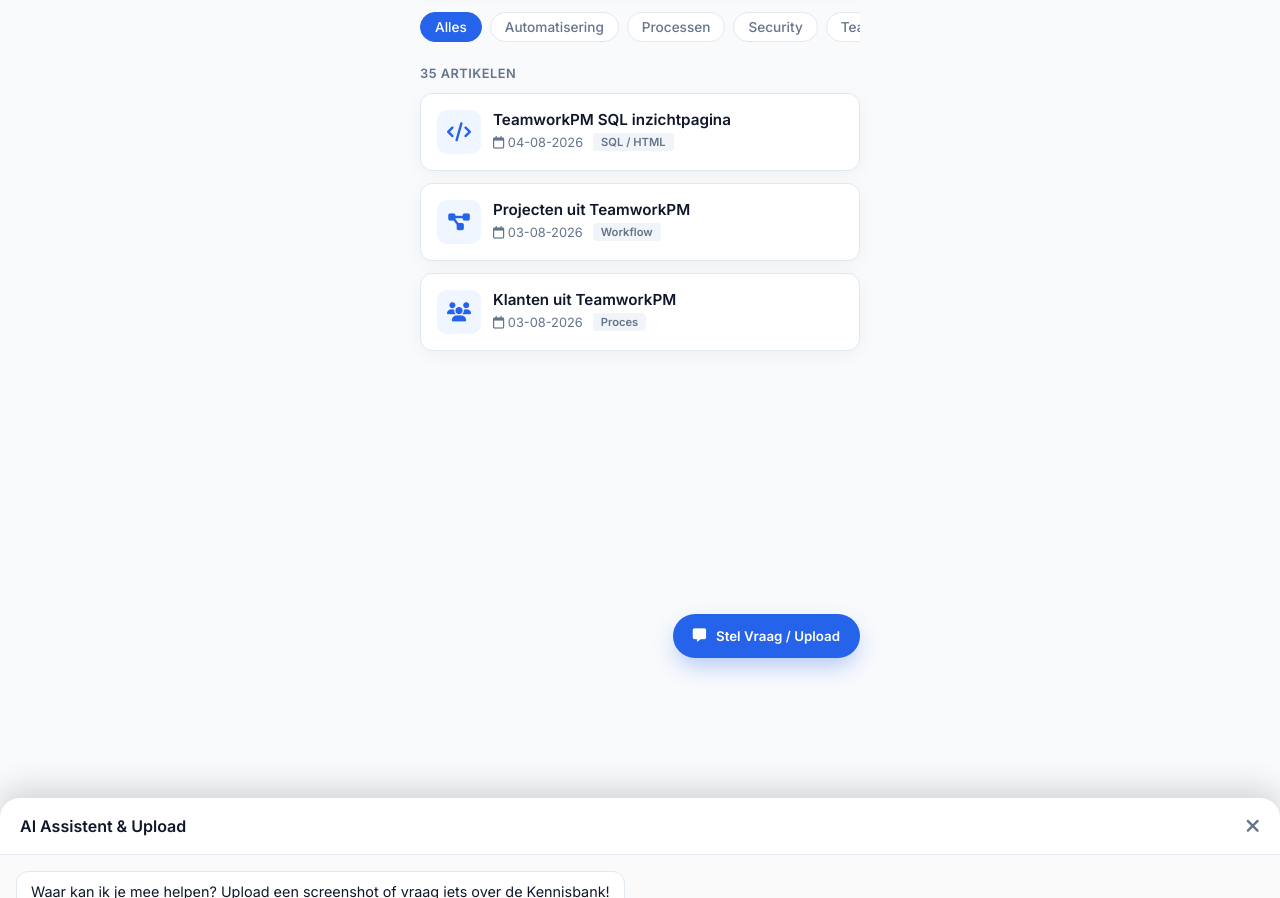
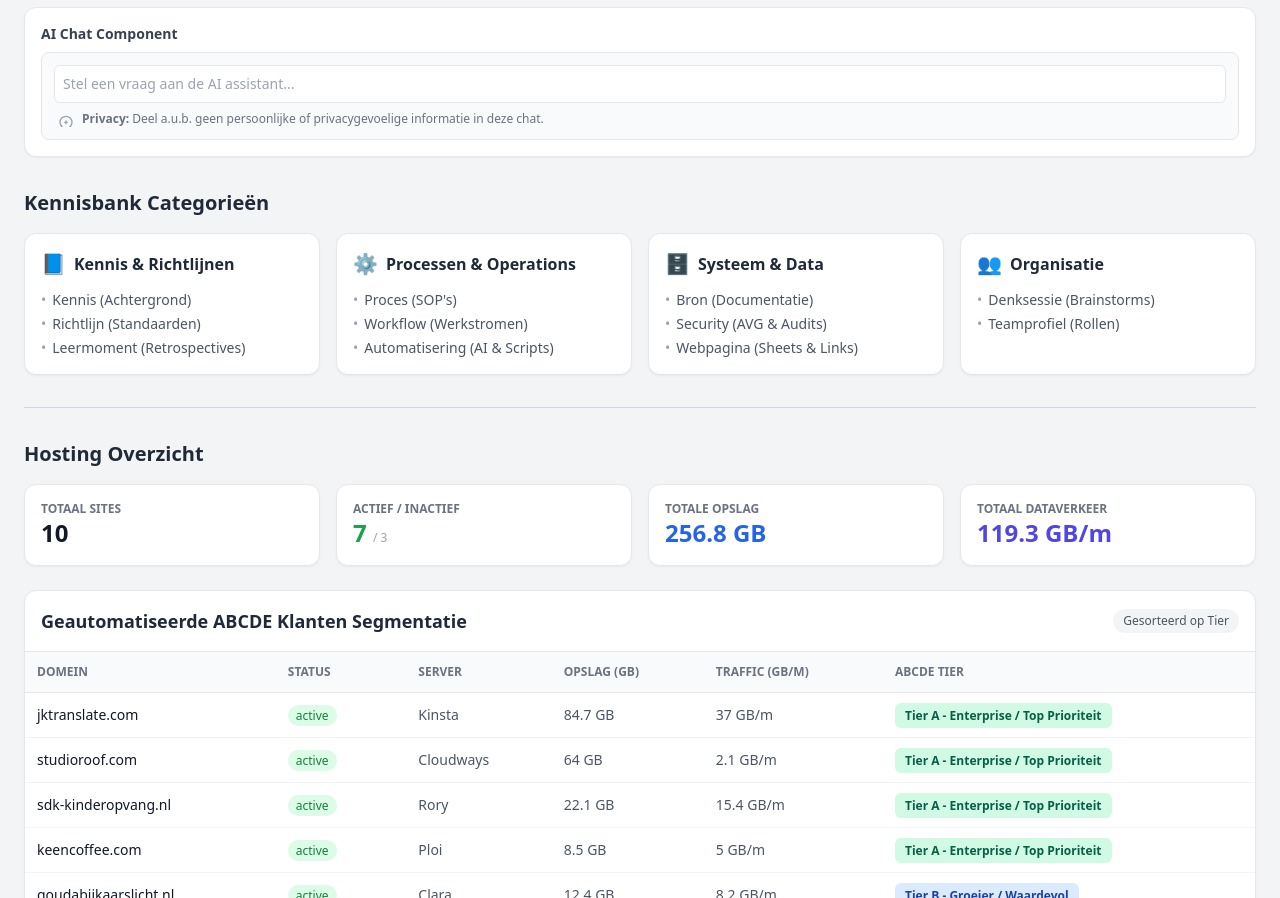
Before and after one commit to timmit147/Kennisbank, a plain HTML site: page index.html in a window 1280 px wide. Shown: the part 122-1020 px from the top of the page. Before the commit the page ends 800 px from the top, so only its background shows below. Drawn offline with nearby package versions, Linux system fonts and the light colour scheme.

Commit message:
Refactor index.html for dashboard and chat features

```diff
--- a/index.html
+++ b/index.html
@@ -3,332 +3,221 @@
 <head>
   <meta charset="UTF-8">
   <meta name="viewport" content="width=device-width, initial-scale=1.0">
-  <title>Kennisbank & Chat</title>
-  <link href="https://fonts.googleapis.com/css2?family=Inter:wght@400;500;600;700&display=swap" rel="stylesheet">
-  <link rel="stylesheet" href="https://cdnjs.cloudflare.com/ajax/libs/font-awesome/6.4.0/css/all.min.css">
+  <title>Hosting & Kennisbank Dashboard</title>
+  <!-- Tailwind CSS via CDN voor snelle styling -->
+  <script src="https://cdn.tailwindcss.com"></script>
+</head>
+<body class="bg-gray-100 font-sans text-gray-800 p-6">
 
-  <style>
-    :root {
-      --bg-app: #f8fafc;
-      --card-bg: #ffffff;
-      --primary: #2563eb;       /* Modern helder blauw */
-      --primary-light: #eff6ff;
-      --text-main: #0f172a;
-      --text-muted: #64748b;
-      --border: #e2e8f0;
-      --radius: 12px;
-      --shadow: 0 4px 20px -2px rgba(0,0,0,0.05);
-    }
+  <div class="max-w-7xl mx-auto space-y-8">
 
-    * { box-sizing: border-box; margin: 0; padding: 0; font-family: 'Inter', sans-serif; }
-    body { background-color: var(--bg-app); color: var(--text-main); }
-
-    /* Mobiele Container */
-    .app-container {
-      max-width: 480px; /* Perfect voor mobiel & responsive op desktop */
-      margin: 0 auto;
-      min-height: 100vh;
-      background: var(--bg-app);
-      position: relative;
-      padding-bottom: 80px;
-    }
-
-    /* Header */
-    .header {
-      background: var(--card-bg);
-      padding: 16px 20px;
-      display: flex;
-      justify-content: space-between;
-      align-items: center;
-      border-bottom: 1px solid var(--border);
-      position: sticky;
-      top: 0;
-      z-index: 10;
-    }
-
-    .header h1 { font-size: 1.25rem; font-weight: 700; color: var(--text-main); }
-    .user-pill { font-size: 0.85rem; background: var(--primary-light); color: var(--primary); padding: 6px 12px; border-radius: 20px; font-weight: 600; }
-
-    /* Zoek & Filters */
-    .search-section { padding: 16px 20px 8px 20px; }
-
-    .search-bar {
-      position: relative;
-      margin-bottom: 12px;
-    }
-
-    .search-bar i { position: absolute; left: 14px; top: 50%; transform: translateY(-50%); color: var(--text-muted); }
-    .search-bar input {
-      width: 100%;
-      padding: 12px 14px 12px 42px;
-      border: 1px solid var(--border);
-      border-radius: var(--radius);
-      background: var(--card-bg);
-      font-size: 0.95rem;
-      outline: none;
-      box-shadow: 0 2px 4px rgba(0,0,0,0.02);
-    }
-
-    /* Snelle filter-chips (Pills) */
-    .filter-chips {
-      display: flex;
-      gap: 8px;
-      overflow-x: auto;
-      padding-bottom: 8px;
-      scrollbar-width: none; /* Verberg scrollbar op mobiel */
-    }
-
-    .chip {
-      white-space: nowrap;
-      padding: 6px 14px;
-      background: var(--card-bg);
-      border: 1px solid var(--border);
-      border-radius: 20px;
-      font-size: 0.85rem;
-      color: var(--text-muted);
-      cursor: pointer;
-      font-weight: 500;
-    }
-
-    .chip.active { background: var(--primary); color: white; border-color: var(--primary); }
-
-    /* Artikelen Lijst */
-    .list-section { padding: 8px 20px 20px 20px; }
-    .results-count { font-size: 0.8rem; color: var(--text-muted); margin-bottom: 12px; font-weight: 600; text-transform: uppercase; letter-spacing: 0.5px; }
-
-    .article-card {
-      background: var(--card-bg);
-      border-radius: var(--radius);
-      border: 1px solid var(--border);
-      padding: 16px;
-      margin-bottom: 12px;
-      box-shadow: var(--shadow);
-      display: flex;
-      gap: 12px;
-      text-decoration: none;
-      color: inherit;
-      transition: transform 0.1s ease;
-    }
-
-    .article-card:active { transform: scale(0.98); }
-
-    .article-icon {
-      width: 44px;
-      height: 44px;
-      border-radius: 10px;
-      background: var(--primary-light);
-      color: var(--primary);
-      display: flex;
-      align-items: center;
-      justify-content: center;
-      font-size: 1.2rem;
-      flex-shrink: 0;
-    }
-
-    .article-info { flex: 1; }
-    .article-title { font-size: 0.95rem; font-weight: 600; margin-bottom: 4px; color: var(--text-main); }
-    .article-meta { font-size: 0.8rem; color: var(--text-muted); display: flex; gap: 10px; align-items: center; }
-
-    /* Visuele Tag/Badge */
-    .tag { font-size: 0.7rem; padding: 2px 8px; border-radius: 4px; font-weight: 600; background: #f1f5f9; color: var(--text-muted); }
-
-    /* FLOATING CHAT BUTTON (UX Beste Keuze) */
-    .chat-trigger {
-      position: fixed;
-      bottom: 20px;
-      right: calc(50% - 220px); /* Blijft gecentreerd binnen mobiel grid */
-      background: var(--primary);
-      color: white;
-      border: none;
-      padding: 14px 20px;
-      border-radius: 30px;
-      font-weight: 600;
-      box-shadow: 0 10px 25px -5px rgba(37, 99, 235, 0.4);
-      display: flex;
-      align-items: center;
-      gap: 10px;
-      cursor: pointer;
-      z-index: 99;
-    }
-
-    @media (max-width: 480px) {
-      .chat-trigger { right: 20px; }
-    }
-
-    /* SLIDE-UP CHAT OVERLAY */
-    .chat-modal {
-      position: fixed;
-      bottom: -100%; /* Verborgen onderaan scherm */
-      left: 0; right: 0;
-      height: 85vh;
-      background: var(--card-bg);
-      border-top-left-radius: 20px;
-      border-top-right-radius: 20px;
-      box-shadow: 0 -10px 30px rgba(0,0,0,0.15);
-      z-index: 100;
-      display: flex;
-      flex-direction: column;
-      transition: bottom 0.3s cubic-bezier(0.1, 0.9, 0.2, 1);
-    }
-
-    /* Maak chat zichtbaar */
-    .chat-modal.open { bottom: 0; }
-
-    .chat-header {
-      padding: 16px 20px;
-      border-bottom: 1px solid var(--border);
-      display: flex;
-      justify-content: space-between;
-      align-items: center;
-    }
-
-    .chat-header h3 { font-size: 1rem; font-weight: 600; }
-    .close-btn { background: none; border: none; font-size: 1.2rem; color: var(--text-muted); cursor: pointer; }
-
-    .chat-body { flex: 1; padding: 16px; overflow-y: auto; display: flex; flex-direction: column; gap: 12px; background: #fafafa; }
-
-    .msg { max-width: 80%; padding: 10px 14px; border-radius: 12px; font-size: 0.9rem; line-height: 1.4; }
-    .msg.bot { background: white; border: 1px solid var(--border); align-self: flex-start; }
-    .msg.user { background: var(--primary); color: white; align-self: flex-end; }
-
-    .msg-img { width: 100%; max-width: 200px; border-radius: 8px; margin-top: 6px; }
-
-    .chat-footer {
-      padding: 12px 16px;
-      border-top: 1px solid var(--border);
-      display: flex;
-      align-items: center;
-      gap: 8px;
-      background: white;
-    }
-
-    .chat-footer input {
-      flex: 1;
-      padding: 10px 12px;
-      border: 1px solid var(--border);
-      border-radius: 20px;
-      outline: none;
-      font-size: 0.9rem;
-    }
-
-    .icon-btn { background: none; border: none; font-size: 1.2rem; color: var(--text-muted); padding: 6px; cursor: pointer; }
-    .send-btn { background: var(--primary); color: white; border: none; border-radius: 50%; width: 36px; height: 36px; display: flex; align-items: center; justify-content: center; }
-
-  </style>
-</head>
-<body>
-
-  <div class="app-container">
-
-    <!-- Header -->
-    <header class="header">
-      <h1>Kennisbank</h1>
-      <span class="user-pill">Tim M.</span>
+    <!-- HEADER -->
+    <header class="flex justify-between items-center border-b pb-4 border-gray-300">
+      <div>
+        <h1 class="text-3xl font-bold text-gray-900">Beheerders Dashboard</h1>
+        <p class="text-sm text-gray-500">Kennisbank & Hosting Overzicht met ABCDE Segmentatie</p>
+      </div>
     </header>
 
-    <!-- Zoekbalk & Filter Pills (UX Verbetering) -->
-    <section class="search-section">
-      <div class="search-bar">
-        <i class="fa-solid fa-magnifying-glass"></i>
-        <input type="text" placeholder="Zoek op titel, tags, inhoud...">
-      </div>
+    <!-- SECTIE 1: CHAT PRIVACY DISCLAIMER DEMO -->
+    <section class="bg-white p-4 rounded-xl shadow-sm border border-gray-200">
+      <h2 class="text-sm font-semibold text-gray-700 mb-2">AI Chat Component</h2>
+      <div class="bg-gray-50 p-3 rounded-lg border border-gray-200">
+        <input type="text" placeholder="Stel een vraag aan de AI assistant..." class="w-full p-2 border rounded-md text-sm focus:outline-none focus:ring-2 focus:ring-blue-500 bg-white">
 
-      <!-- Vervangt lelijke dropdowns op mobiel door te scrollen -->
-      <div class="filter-chips">
-        <div class="chip active">Alles</div>
-        <div class="chip">Automatisering</div>
-        <div class="chip">Processen</div>
-        <div class="chip">Security</div>
-        <div class="chip">TeamworkPM</div>
+        <!-- PRIVACY DISCLAIMER -->
+        <div class="flex items-center gap-2 text-xs text-gray-500 mt-2 px-1">
+          <svg class="w-4 h-4 text-gray-400 shrink-0" fill="none" stroke="currentColor" viewBox="0 0 24 24">
+            <path stroke-linecap="round" stroke-linejoin="round" stroke-width="2" d="M12 15v2m0 0v2m0-2h2m-2 0H10m11 0a9 9 0 11-18 0 9 9 0 0118 0z" />
+          </svg>
+          <span><strong>Privacy:</strong> Deel a.u.b. geen persoonlijke of privacygevoelige informatie in deze chat.</span>
+        </div>
       </div>
     </section>
 
-    <!-- Overzichtelijke Artikelen Lijst -->
-    <section class="list-section">
-      <div class="results-count">35 Artikelen</div>
-
-      <!-- Kaart 1 (Met visueel HTML icoon) -->
-      <a href="#" class="article-card">
-        <div class="article-icon">
-          <i class="fa-solid fa-code"></i>
-        </div>
-        <div class="article-info">
-          <div class="article-title">TeamworkPM SQL inzichtpagina</div>
-          <div class="article-meta">
-            <span><i class="fa-regular fa-calendar"></i> 04-08-2026</span>
-            <span class="tag">SQL / HTML</span>
-          </div>
-        </div>
-      </a>
-
-      <!-- Kaart 2 -->
-      <a href="#" class="article-card">
-        <div class="article-icon">
-          <i class="fa-solid fa-diagram-project"></i>
-        </div>
-        <div class="article-info">
-          <div class="article-title">Projecten uit TeamworkPM</div>
-          <div class="article-meta">
-            <span><i class="fa-regular fa-calendar"></i> 03-08-2026</span>
-            <span class="tag">Workflow</span>
-          </div>
-        </div>
-      </a>
-
-      <!-- Kaart 3 -->
-      <a href="#" class="article-card">
-        <div class="article-icon">
-          <i class="fa-solid fa-users"></i>
-        </div>
-        <div class="article-info">
-          <div class="article-title">Klanten uit TeamworkPM</div>
-          <div class="article-meta">
-            <span><i class="fa-regular fa-calendar"></i> 03-08-2026</span>
-            <span class="tag">Proces</span>
-          </div>
-        </div>
-      </a>
-
+    <!-- SECTIE 2: KENNISBANK CATEGORIEËN -->
+    <section>
+      <h2 class="text-xl font-bold text-gray-800 mb-4">Kennisbank Categorieën</h2>
+      <div class="grid grid-cols-1 md:grid-cols-2 lg:grid-cols-4 gap-4" id="kennisbank-grid">
+        <!-- Dynamisch gevuld via JavaScript -->
+      </div>
     </section>
 
-    <!-- FLOATING CHAT BUTTON -->
-    <button class="chat-trigger" onclick="toggleChat()">
-      <i class="fa-solid fa-message"></i>
-      <span>Stel Vraag / Upload</span>
-    </button>
+    <hr class="border-gray-300">
 
-    <!-- CHAT SLIDE-UP OVERLAY -->
-    <div class="chat-modal" id="chatModal">
-      <div class="chat-header">
-        <h3>AI Assistent & Upload</h3>
-        <button class="close-btn" onclick="toggleChat()"><i class="fa-solid fa-xmark"></i></button>
-      </div>
-
-      <div class="chat-body">
-        <div class="msg bot">
-          Waar kan ik je mee helpen? Upload een screenshot of vraag iets over de Kennisbank!
+    <!-- SECTIE 3: DASHBOARD STATS (KPI's) -->
+    <section>
+      <h2 class="text-xl font-bold text-gray-800 mb-4">Hosting Overzicht</h2>
+      <div class="grid grid-cols-2 md:grid-cols-4 gap-4 mb-6">
+        <div class="bg-white p-4 rounded-xl shadow-sm border border-gray-200">
+          <p class="text-xs text-gray-500 uppercase font-semibold">Totaal Sites</p>
+          <p class="text-2xl font-bold text-gray-900" id="stat-total">0</p>
         </div>
-
-        <div class="msg user">
-          Hier is een visueel voorbeeld dat ik wil toevoegen:
-          <img src="https://via.placeholder.com/250x120" class="msg-img" alt="Schermafbeelding">
+        <div class="bg-white p-4 rounded-xl shadow-sm border border-gray-200">
+          <p class="text-xs text-gray-500 uppercase font-semibold">Actief / Inactief</p>
+          <p class="text-2xl font-bold text-green-600"><span id="stat-active">0</span> <span class="text-xs font-normal text-gray-400">/ <span id="stat-inactive">0</span></span></p>
+        </div>
+        <div class="bg-white p-4 rounded-xl shadow-sm border border-gray-200">
+          <p class="text-xs text-gray-500 uppercase font-semibold">Totale Opslag</p>
+          <p class="text-2xl font-bold text-blue-600" id="stat-storage">0 GB</p>
+        </div>
+        <div class="bg-white p-4 rounded-xl shadow-sm border border-gray-200">
+          <p class="text-xs text-gray-500 uppercase font-semibold">Totaal Dataverkeer</p>
+          <p class="text-2xl font-bold text-indigo-600" id="stat-bandwidth">0 GB/m</p>
         </div>
       </div>
 
-      <div class="chat-footer">
-        <button class="icon-btn" title="Afbeelding uploaden"><i class="fa-solid fa-image"></i></button>
-        <input type="text" placeholder="Typ een bericht...">
-        <button class="send-btn"><i class="fa-solid fa-paper-plane"></i></button>
+      <!-- SECTIE 4: ABCDE KLANTEN TABEL -->
+      <div class="bg-white rounded-xl shadow-sm border border-gray-200 overflow-hidden">
+        <div class="p-4 border-b border-gray-200 flex justify-between items-center">
+          <h3 class="text-lg font-bold text-gray-800">Geautomatiseerde ABCDE Klanten Segmentatie</h3>
+          <span class="text-xs bg-gray-100 text-gray-600 px-2.5 py-1 rounded-full">Gesorteerd op Tier</span>
+        </div>
+        <div class="overflow-x-auto">
+          <table class="w-full text-left text-sm text-gray-600">
+            <thead class="bg-gray-50 text-xs uppercase text-gray-500 border-b border-gray-200">
+              <tr>
+                <th class="p-3">Domein</th>
+                <th class="p-3">Status</th>
+                <th class="p-3">Server</th>
+                <th class="p-3">Opslag (GB)</th>
+                <th class="p-3">Traffic (GB/m)</th>
+                <th class="p-3">ABCDE Tier</th>
+              </tr>
+            </thead>
+            <tbody id="client-table-body" class="divide-y divide-gray-100">
+              <!-- Dynamisch gevuld via JavaScript -->
+            </tbody>
+          </table>
+        </div>
       </div>
-    </div>
+    </section>
 
   </div>
 
+  <!-- JAVASCRIPT LOGICA -->
   <script>
-    function toggleChat() {
-      const modal = document.getElementById('chatModal');
-      modal.classList.toggle('open');
+    // 1. DATA: KENNISBANK CATEGORIEËN
+    const kbCategories = [
+      {
+        title: "Kennis & Richtlijnen",
+        icon: "📘",
+        subs: ["Kennis (Achtergrond)", "Richtlijn (Standaarden)", "Leermoment (Retrospectives)"]
+      },
+      {
+        title: "Processen & Operations",
+        icon: "⚙️",
+        subs: ["Proces (SOP's)", "Workflow (Werkstromen)", "Automatisering (AI & Scripts)"]
+      },
+      {
+        title: "Systeem & Data",
+        icon: "🗄️",
+        subs: ["Bron (Documentatie)", "Security (AVG & Audits)", "Webpagina (Sheets & Links)"]
+      },
+      {
+        title: "Organisatie",
+        icon: "👥",
+        subs: ["Denksessie (Brainstorms)", "Teamprofiel (Rollen)"]
+      }
+    ];
+
+    // 2. DATA: HOSTING SITES (Voorbeeld-dataset gebaseerd op je dashboard)
+    const rawSites = [
+      { domain: "jktranslate.com", status: "active", server: "Kinsta", storageGB: 84.7, bandwidthGB: 37.0, isWooCommerce: true },
+      { domain: "studioroof.com", status: "active", server: "Cloudways", storageGB: 64.0, bandwidthGB: 2.1, isWooCommerce: true },
+      { domain: "sdk-kinderopvang.nl", status: "active", server: "Rory", storageGB: 22.1, bandwidthGB: 15.4, isWooCommerce: false },
+      { domain: "goudabijkaarslicht.nl", status: "active", server: "Clara", storageGB: 12.4, bandwidthGB: 8.2, isWooCommerce: false },
+      { domain: "keencoffee.com", status: "active", server: "Ploi", storageGB: 8.5, bandwidthGB: 5.0, isWooCommerce: true },
+      { domain: "backtoblackcoffee.nl", status: "active", server: "Rory", storageGB: 3.2, bandwidthGB: 1.1, isWooCommerce: false },
+      { domain: "boevenkopje.nl", status: "active", server: "Clara", storageGB: 1.8, bandwidthGB: 0.5, isWooCommerce: false },
+      { domain: "old-project-test.dev", status: "inactive", server: "Rory", storageGB: 15.0, bandwidthGB: 0.0, isWooCommerce: false },
+      { domain: "problem-client-site.nl", status: "on_hold", server: "Cloudways", storageGB: 45.0, bandwidthGB: 50.0, isWooCommerce: true },
+      { domain: "unused-redirect.com", status: "inactive", server: "Clara", storageGB: 0.1, bandwidthGB: 0.0, isWooCommerce: false }
+    ];
+
+    // 3. LOGICA: ABCDE CATEGORISATIE ALGORITME
+    function categorizeClient(site) {
+      if (site.status === 'inactive') {
+        return { tier: 'E', name: 'Elimineren / Opruimen', color: 'bg-red-100 text-red-800' };
+      }
+      if (site.status === 'on_hold') {
+        return { tier: 'D', name: 'Low Margin / Twijfelgeval', color: 'bg-orange-100 text-orange-800' };
+      }
+      if (site.storageGB > 20 || site.bandwidthGB > 30 || site.isWooCommerce) {
+        return { tier: 'A', name: 'Enterprise / Top Prioriteit', color: 'bg-emerald-100 text-emerald-800' };
+      }
+      if (site.storageGB >= 5 && site.storageGB <= 20) {
+        return { tier: 'B', name: 'Groeier / Waardevol', color: 'bg-blue-100 text-blue-800' };
+      }
+      return { tier: 'C', name: 'Standaard / Low Maint.', color: 'bg-gray-100 text-gray-800' };
     }
+
+    // 4. RENDERING: KENNISBANK CATEGORIEËN
+    const kbContainer = document.getElementById('kennisbank-grid');
+    kbCategories.forEach(cat => {
+      const card = document.createElement('div');
+      card.className = "bg-white p-4 rounded-xl shadow-sm border border-gray-200";
+      card.innerHTML = `
+        <div class="flex items-center gap-2 mb-3">
+          <span class="text-xl">${cat.icon}</span>
+          <h3 class="font-bold text-gray-800">${cat.title}</h3>
+        </div>
+        <ul class="space-y-1 text-sm text-gray-600">
+          ${cat.subs.map(sub => `<li class="flex items-center gap-1.5"><span class="text-gray-400">•</span> ${sub}</li>`).join('')}
+        </ul>
+      `;
+      kbContainer.appendChild(card);
+    });
+
+    // 5. RENDERING: HOSTING STATS & TABLE
+    let totalStorage = 0;
+    let totalBandwidth = 0;
+    let activeCount = 0;
+    let inactiveCount = 0;
+
+    const tableBody = document.getElementById('client-table-body');
+
+    // Sorteer sites op Tier (A -> E)
+    const processedSites = rawSites.map(site => {
+      const abcde = categorizeClient(site);
+      return { ...site, abcde };
+    }).sort((a, b) => a.abcde.tier.localeCompare(b.abcde.tier));
+
+    processedSites.forEach(site => {
+      // Stats optellen
+      totalStorage += site.storageGB;
+      totalBandwidth += site.bandwidthGB;
+      if (site.status === 'active') activeCount++; else inactiveCount++;
+
+      // Rij toevoegen aan tabel
+      const row = document.createElement('tr');
+      row.className = "hover:bg-gray-50 transition";
+      row.innerHTML = `
+        <td class="p-3 font-medium text-gray-900">${site.domain}</td>
+        <td class="p-3">
+          <span class="px-2 py-0.5 text-xs rounded-full ${site.status === 'active' ? 'bg-green-100 text-green-700' : 'bg-gray-200 text-gray-600'}">
+            ${site.status}
+          </span>
+        </td>
+        <td class="p-3">${site.server}</td>
+        <td class="p-3">${site.storageGB} GB</td>
+        <td class="p-3">${site.bandwidthGB} GB/m</td>
+        <td class="p-3">
+          <span class="px-2.5 py-1 text-xs font-bold rounded-md ${site.abcde.color}">
+            Tier ${site.abcde.tier} - ${site.abcde.name}
+          </span>
+        </td>
+      `;
+      tableBody.appendChild(row);
+    });
+
+    // KPI waarden invullen
+    document.getElementById('stat-total').innerText = rawSites.length;
+    document.getElementById('stat-active').innerText = activeCount;
+    document.getElementById('stat-inactive').innerText = inactiveCount;
+    document.getElementById('stat-storage').innerText = totalStorage.toFixed(1) + " GB";
+    document.getElementById('stat-bandwidth').innerText = totalBandwidth.toFixed(1) + " GB/m";
+
   </script>
 </body>
 </html>
```
